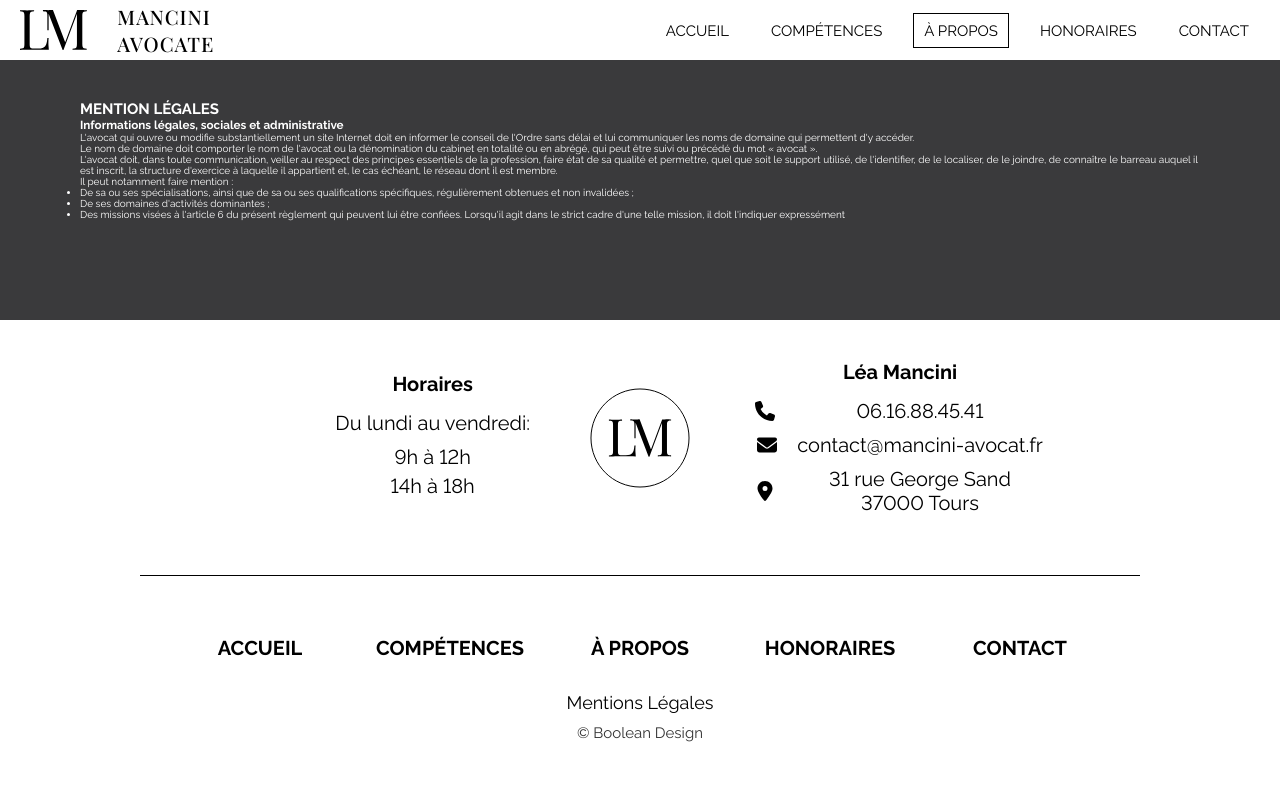
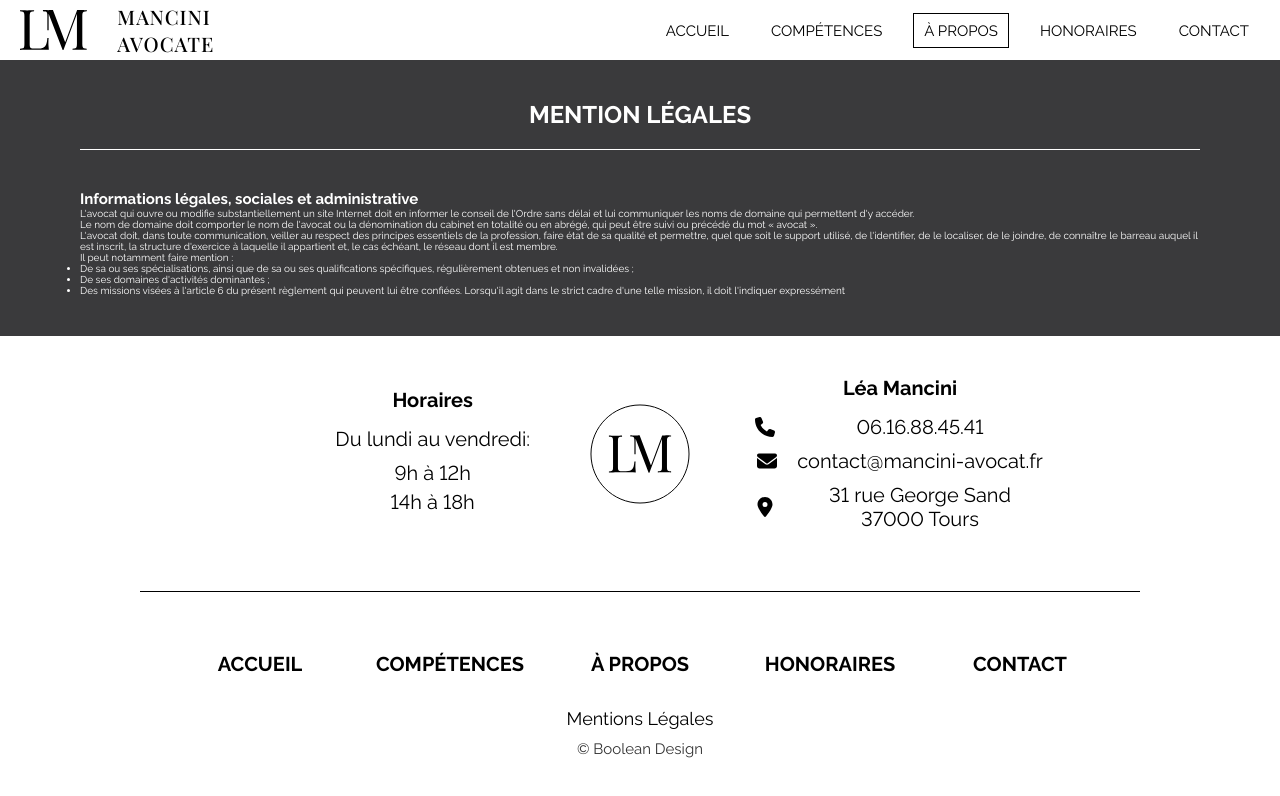
Before and after one commit to Low3nd/mancini-lawyer, a Next.js app: page /legal in a window 1280 px wide. Shown: the top 796 px of the page. Built offline with nearby package versions, Linux system fonts and the light colour scheme.

Commit message:
Accessibility + SEO optimization

```diff
--- a/package.json
+++ b/package.json
@@ -20,7 +20,8 @@
     "next": "13.1.1",
     "react": "^18.2.0",
     "react-dom": "^18.2.0",
-    "react-use-scrollspy": "^3.1.1"
+    "react-use-scrollspy": "^3.1.1",
+    "sharp": "^0.31.3"
   },
   "devDependencies": {
     "eslint": "8.31.0",
--- a/pages/_app.js
+++ b/pages/_app.js
@@ -11,12 +11,11 @@ library.add(fas)
 
 
 const MyApp = ({ Component, pageProps }) => {
+
   const slugId = []
   const sluggifyId = section.name.map((id) => {
       slugId.push(id.replace(/ /g, '-').toLowerCase().normalize('NFD').replace(/[\u0300-\u036f]/g, ""))
   })
-
-  const emailCypher = 'Y29udGFjdEBtYW5jaW5pLWF2b2NhdC5mcg=='
 
   return (
     <>
@@ -25,7 +24,7 @@ const MyApp = ({ Component, pageProps }) => {
       </Head>
       <div className={styles['content-wrapper']}>
         <Layout>
-          <Component {...pageProps} sectionName={section.name} slugId={slugId} emailEncryption={emailCypher} />
+          <Component {...pageProps} sectionName={section.name} slugId={slugId} />
         </Layout>
       </div>
     </>
--- a/pages/index.js
+++ b/pages/index.js
@@ -36,6 +36,7 @@ const Home = ({slugId, sectionName}) => {
     <>
       <Head>
         <title>Maître MANCINI - Avocate à Tours</title>
+        <meta name="descrition" content="Maître Léa Mancini, avocate du barreau de Tours, vous accompagne et vous conseille dans vos démarches juridiques, procès, ou dans la médiation de vos conflits." />
       </Head>
       <Navbar currentSection={activeSection} sectionName={sectionName} slugId={slugId} />
       <section id="accueil" className={styles['c-hero']} ref={sectionRefs[0]}>
@@ -107,8 +108,6 @@ const Home = ({slugId, sectionName}) => {
             <Image
               alt='Une photo de Maitre Lea Mancini'
               src={bioPic}
-              layout='responsive'
-              objectFit='contain'
             />
           </div>
           <ul className={styles['c-bio__content-bullet']}>
--- a/pages/legal.js
+++ b/pages/legal.js
@@ -7,13 +7,16 @@ const Legal = ({sectionName, slugId}) => {
     return (
         <>
             <Navbar currentSection={2} sectionName={sectionName} slugId={slugId} />
+            <div className={styles['title']}>
+            <h1>MENTION LÉGALES</h1>
+            <hr />
+            </div>
             <section className={styles['c-legal']}>
-                <h2>MENTION LÉGALES</h2>
                 <div className={styles['c-legal__administration']}>
-                    <h3>Informations légales, sociales et administrative</h3>
+                    <h2>Informations légales, sociales et administrative</h2>
                 </div>
                 <div className={styles['c-legal__lawyer']}>
-                    <h3></h3>
+                    <h2></h2>
                     <p>L&apos;avocat qui ouvre ou modifie substantiellement un site Internet doit en informer le conseil de l&apos;Ordre sans délai et lui communiquer les noms de domaine qui permettent d&apos;y accéder.</p>
                     <p>Le nom de domaine doit comporter le nom de l&apos;avocat ou la dénomination du cabinet en totalité ou en abrégé, qui peut être suivi ou précédé du mot « avocat ».</p>
                     <p>L&apos;avocat doit, dans toute communication, veiller au respect des principes essentiels de la profession, faire état de sa qualité et permettre, quel que soit le support utilisé, de l&apos;identifier, de le localiser, de le joindre, de connaître le barreau auquel il est inscrit, la structure d&apos;exercice à laquelle il appartient et, le cas échéant, le réseau dont il est membre.</p>
--- a/styles/components/contactForm.module.css
+++ b/styles/components/contactForm.module.css
@@ -71,6 +71,9 @@
     .c-contact__form {
         width: 100%;
     }
+    .c-contact__form h2 {
+    text-align: center;
+    }
 }
 @media screen and (max-width: 31.5rem) {
     .c-contact__input-container {
--- a/styles/pages/contact.module.css
+++ b/styles/pages/contact.module.css
@@ -1,17 +1,29 @@
+.title {
+    padding: 10rem 0 4rem;
+}
+.title h1 {
+    font-size: 2.4rem;
+    text-align: center;
+}
+.title hr {
+    border: none;
+    border-bottom: 1px solid black;
+    margin: 2rem 8rem;
+}
 .c-contact {
+    padding: 0 8rem 4rem;
     display: flex;
     flex-flow: row wrap-reverse;
     justify-content: space-around;
     align-items: center;
     gap: 4rem;
-    padding: 10rem 8rem 4rem;
-    background: url("../public/icon/scale-balanced-solid.svg");
-    background-repeat: no-repeat;
-    background-size: 50%;
-    background-position: 150% -100% ;
 }
 .c-contact__contact-info {
     width: calc(50% - 2rem);
+    background: url(../../public/icon/scale-balanced-solid.svg);
+    background-repeat: no-repeat;
+    background-size: contain;
+    background-position: center;
 }
 .c-contact__contact-info svg {
     width: 10rem;
@@ -65,12 +77,19 @@
 }
 
 @media screen and (max-width: 65.5rem) {
+    .c-contact {
+        gap: 8rem;
+    }
     .c-contact__contact-info {
         width: 100%;
     }
 }
 @media screen and (max-width: 57rem) {
+    .title hr {
+    margin: 2rem 4rem;
+    }
     .c-contact {
-        padding: 12rem 4rem 0;
+        padding: 0 4rem 0;
+        gap: 6rem;
     }
 }
--- a/styles/pages/index.module.css
+++ b/styles/pages/index.module.css
@@ -287,10 +287,11 @@
     align-self: center;
     justify-self: center;
     border-radius: 100%;
-    /* box-shadow: 6px 6px 4px rgba(0, 0, 0, 0.25); */
     z-index: 2;
 }
 .c-bio__content-img img {
+    width: 100%;
+    height: auto;
     border-radius: 100%;
 }
 .c-bio__content-bullet {
--- a/styles/pages/legal.module.css
+++ b/styles/pages/legal.module.css
@@ -1,5 +1,28 @@
+.title {
+    padding: 10rem 8rem 0;
+    background-color: var(--grey);
+}
+.title h1 {
+    font-size: 2.4rem;
+    text-align: center;
+    color: white;
+}
+.title hr {
+    border: none;
+    border-bottom: 1px solid white;
+    margin-top: 2rem;
+}
 .c-legal {
-    padding: 10rem 8rem;
+    padding: 4rem 8rem;
     color: white;
     background-color: var(--grey);
 }
+
+@media screen and (max-width: 45rem) {
+    .title {
+        padding: 10rem 4rem 0;
+    }
+    .c-legal {
+        padding: 4rem;
+    }
+}
```
Also changed, not shown: pages/contact.js (+16 -2 lines), public/icon/scale-balanced-solid.svg, public/robot.txt (added), public/sitemap.txt (added), 1 other file (tests, documents, lock files or other folders).
